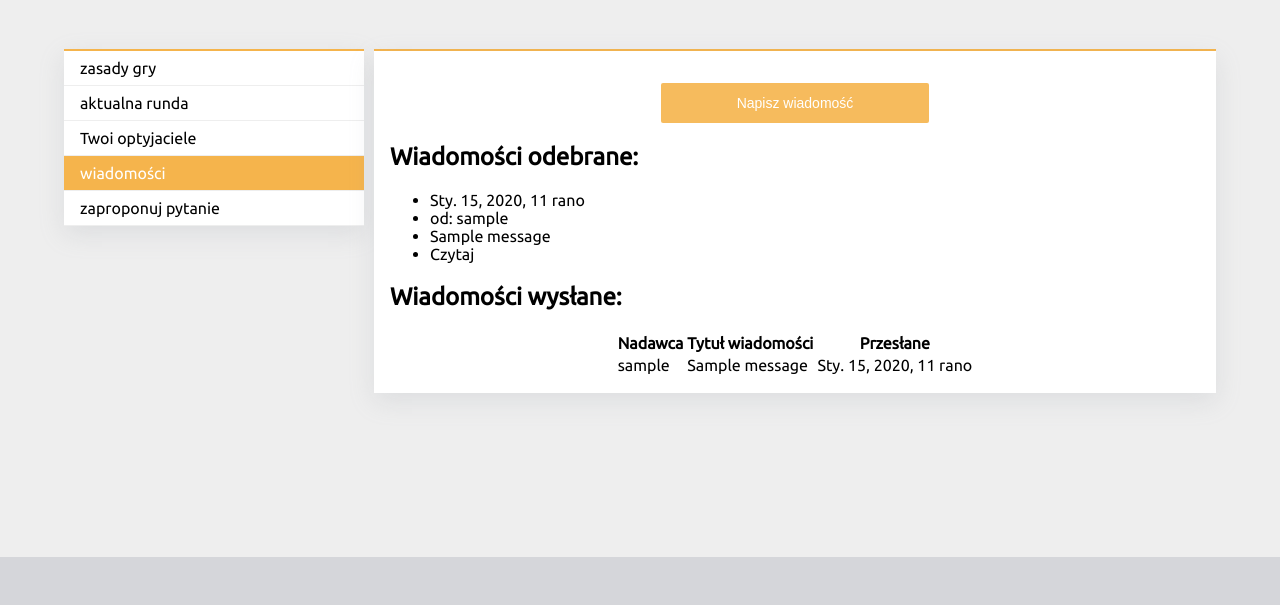
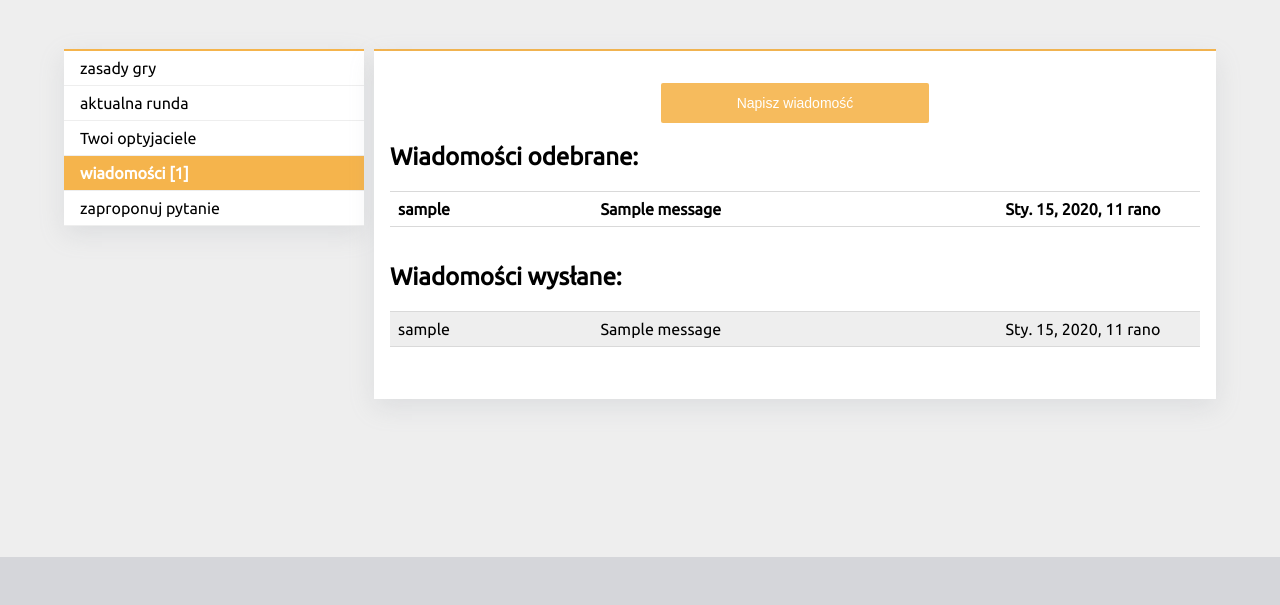
Before and after one commit to zchmielewska/optyjaciel, a Django app: page /wiadomosci/ in a window 1280 px wide. Shown: the part 195-800 px from the top of the page. Run offline with Django 3.2, Linux system fonts and the light colour scheme; a user stored in the database is signed in; tables that the repository leaves empty hold one stand-in row (values such as "Sample post").

Commit message:
add message functionality

```diff
--- a/game/contexts.py
+++ b/game/contexts.py
@@ -1,6 +1,16 @@
 from django.urls import resolve
+from game.models import Message
 
 
 def path_name(request):
     path_name = resolve(request.path).url_name
-    return {'path_name': path_name}
+    return {"path_name": path_name}
+
+
+def no_messages(request):
+    no_messages = 0
+
+    if request.user.is_authenticated:
+        no_messages = Message.objects.filter(to_user=request.user, new=True).count()
+
+    return {"no_messages": no_messages}
--- a/game/forms.py
+++ b/game/forms.py
@@ -22,4 +22,4 @@ class LoginForm(forms.Form):
 class MessageForm(forms.ModelForm):
     class Meta:
         model = Message
-        exclude = ["from_user", "sent_at"]
+        exclude = ["from_user", "sent_at", "new"]
--- a/game/models.py
+++ b/game/models.py
@@ -79,3 +79,4 @@ class Message(models.Model):
     sent_at = models.DateTimeField(auto_now_add=True)
     title = models.CharField(max_length=1024)
     body = models.TextField()
+    new = models.BooleanField(default=True)
--- /dev/null
+++ b/game/static/css/message.css
@@ -0,0 +1,72 @@
+/* List messages */
+
+.table {
+    margin-bottom: 36px;
+}
+
+.table-row {
+    display: grid;
+    grid-template-columns: 1fr 2fr 1fr;
+    border-top: 1px #d9d9d9 solid;
+    background-color: #eee;
+}
+
+.table-row:hover {
+    background-color: rgba(245, 180, 76, 0.5);
+}
+
+.new-msg {
+    background-color: #fff;
+    font-weight: bold;
+}
+
+.table-row:last-child {
+    border-bottom: 1px #d9d9d9 solid;
+}
+
+.table-cell {
+    padding: 8px;
+}
+
+/* Read message */
+
+.msg-container {
+    display: grid;
+    width: 80%;
+    margin: 16px auto;
+    grid-template-columns: 1fr 1fr;
+    grid-auto-rows: auto;
+    grid-template-areas:
+        "from_to_user sent_at"
+        "title        title"
+        "body         body";
+}
+
+.from-to-user {
+    grid-area: from_to_user;
+    padding: 8px;
+    font-size: 0.8em;
+    color: #333;
+}
+
+.sent-at {
+    grid-area: sent_at;
+    justify-self: right;
+    padding: 8px;
+    font-size: 0.8em;
+    color: #333;
+}
+
+.title {
+    grid-area: title;
+    font-size: 1.2em;
+    border-top: 1px solid #d9d9d9;
+    text-align: center;
+    padding-top: 12px;
+    font-weight: bold;
+}
+
+.body {
+    grid-area: body;
+    padding: 12px;
+}
--- a/game/templates/base.html
+++ b/game/templates/base.html
@@ -38,7 +38,11 @@
                         <a href="{% url "matches" %}">Twoi optyjaciele</a>
                     </li>
                     <li {% if path_name == "message-list" %} class="checked" {% endif %}>
-                        <a href="{% url "message-list" %}">wiadomości</a>
+                        {% if no_messages > 0 %}
+                            <a href="{% url "message-list" %}"><strong>wiadomości [{{ no_messages }}]</strong></a>
+                        {% else %}
+                            <a href="{% url "message-list" %}">wiadomości</a>
+                        {% endif %}
                     </li>
                     <li {% if path_name == "suggest" %} class="checked" {% endif %}>
                         <a href="{% url "suggest" %}">zaproponuj pytanie</a>
--- a/game/templates/message_list.html
+++ b/game/templates/message_list.html
@@ -2,43 +2,39 @@
 
 {% load static %}
 {% block head %}
+    <link rel="stylesheet" href="{% static 'css/message.css' %}">
 {% endblock %}
 
 {%  block content %}
     <div class="box">
         <a href="{% url "message-write" %}">
-            <div class="vertical-center">
-                <button class="big-orange-button">Napisz wiadomość</button>
-            </div>
+            <div class="vertical-center"><button class="big-orange-button">Napisz wiadomość</button></div>
         </a>
 
         <h2>Wiadomości odebrane:</h2>
-        <ul>
-        {% for message in messages_in %}
-            <li>{{ message.sent_at }}</li>
-            <li>od: {{ message.from_user.username }}</li>
-            <li>{{ message.title }}</li>
-            <li><a href="{% url "message-read" message.id %}">Czytaj</a></li>
-        {% endfor %}
-        </ul>
+        <div class="table">
+            {% for message in messages_in %}
+                <a class="table-row {% if message.new %} new-msg {% endif %}" href="{% url "message-read" message.id %}">
+                    <div class="table-cell">{{ message.from_user.username }}</div>
+                    <div class="table-cell">{{ message.title }}</div>
+                    <div class="table-cell">{{ message.sent_at }}</div>
+                </a>
+            {% empty %}
+                Brak wiadomości
+            {% endfor %}
+        </div>
 
         <h2>Wiadomości wysłane:</h2>
-        <table>
-            <tr>
-                <th>Nadawca</th>
-                <th>Tytuł wiadomości</th>
-                <th>Przesłane</th>
-            </tr>
-        {% for message in messages_out %}
-        <a href="{% url "message-read" message.id %}">
-            <tr>
-                <td>{{ message.from_user.username }}</td>
-                <td>{{ message.title }}</td>
-                <td>{{ message.sent_at }}</td>
-            </tr>
-        </a>
-        {% endfor %}
-        </table>
-
+        <div class="table">
+            {% for message in messages_out %}
+            <a class="table-row" href="{% url "message-read" message.id %}">
+                <div class="table-cell">{{ message.to_user.username }}</div>
+                <div class="table-cell">{{ message.title }}</div>
+                <div class="table-cell">{{ message.sent_at }}</div>
+            </a>
+            {% empty %}
+                Brak wiadomości
+            {% endfor %}
+        </div>
     </div>
 {% endblock %}
--- a/game/views.py
+++ b/game/views.py
@@ -11,7 +11,7 @@ from django.contrib.auth import authenticate, login, logout
 from django.contrib.auth.mixins import LoginRequiredMixin
 from django.contrib.auth.models import User
 from django.db import transaction
-from django.http import HttpResponse, QueryDict
+from django.http import HttpResponse, Http404, QueryDict
 from django.shortcuts import render, redirect
 from django.views import View
 from django.views.generic import FormView, CreateView
@@ -88,21 +88,7 @@ class CompatibilityView(View):
 class MatchesView(LoginRequiredMixin, View):
     def get(self, request):
         user = request.user
-        current_quiz = game.utils.utils.get_current_quiz()
-
-        # User might have participated only in few historical quizes
-        answers = Answer.objects.filter(user=user)
-        quiz_questions = [answer.quiz_question for answer in answers]
-        quizes = []
-        for quiz_question in quiz_questions:
-            if quiz_question.quiz not in quizes and quiz_question.quiz != current_quiz:
-                quizes.append(quiz_question.quiz)
-
-        matches = []
-        for quiz in quizes:
-            match = game.utils.utils.get_match_context(quiz, user, nest=False)
-            matches.append(match)
-
+        matches = game.utils.utils.get_matches(user)
         return render(request, "previous_matches.html", {"matches": matches})
 
 
@@ -183,7 +169,7 @@ class LogoutView(View):
         return redirect("rules")
 
 
-class MessageListView(View):
+class MessageListView(LoginRequiredMixin, View):
     def get(self, request):
         messages_in = Message.objects.filter(to_user=request.user)
         messages_out = Message.objects.filter(from_user=request.user)
@@ -197,7 +183,6 @@ class MessageListView(View):
 class MessageWriteView(LoginRequiredMixin, FormView):
     template_name = "message_write.html"
     form_class = MessageForm
-    success_url = "/"
 
     def form_valid(self, form):
         to_user = form.cleaned_data.get("to_user")
@@ -209,10 +194,26 @@ class MessageWriteView(LoginRequiredMixin, FormView):
             title=title,
             body=body,
         )
-        return redirect("thanks")
+        return redirect("message-list")
 
 
-class MessageReadView(View):
+class MessageReadView(LoginRequiredMixin, View):
     def get(self, request, message_id):
         message = Message.objects.get(id=message_id)
-        return render(request, "message_read.html", {"message": message})
+
+        if request.user == message.to_user:
+            msg_type = "in"
+        elif request.user == message.from_user:
+            msg_type = "out"
+        else:
+            raise Http404("Wiadomość nie istnieje.")
+
+        if msg_type == "in" and message.new:
+            message.new = False
+            message.save()
+
+        ctx = {
+            "msg_type": msg_type,
+            "message": message,
+        }
+        return render(request, "message_read.html", ctx)
--- a/optyjaciel/settings.py
+++ b/optyjaciel/settings.py
@@ -64,7 +64,8 @@ TEMPLATES = [
                 'django.template.context_processors.request',
                 'django.contrib.auth.context_processors.auth',
                 'django.contrib.messages.context_processors.messages',
-                'game.contexts.path_name'
+                'game.contexts.path_name',
+                'game.contexts.no_messages',
             ],
         },
     },
```
Also changed, not shown: game/templates/message_read.html (+11 -3 lines), game/utils/utils.py (+131 -110 lines), game/migrations/0035_message_new.py (added).
